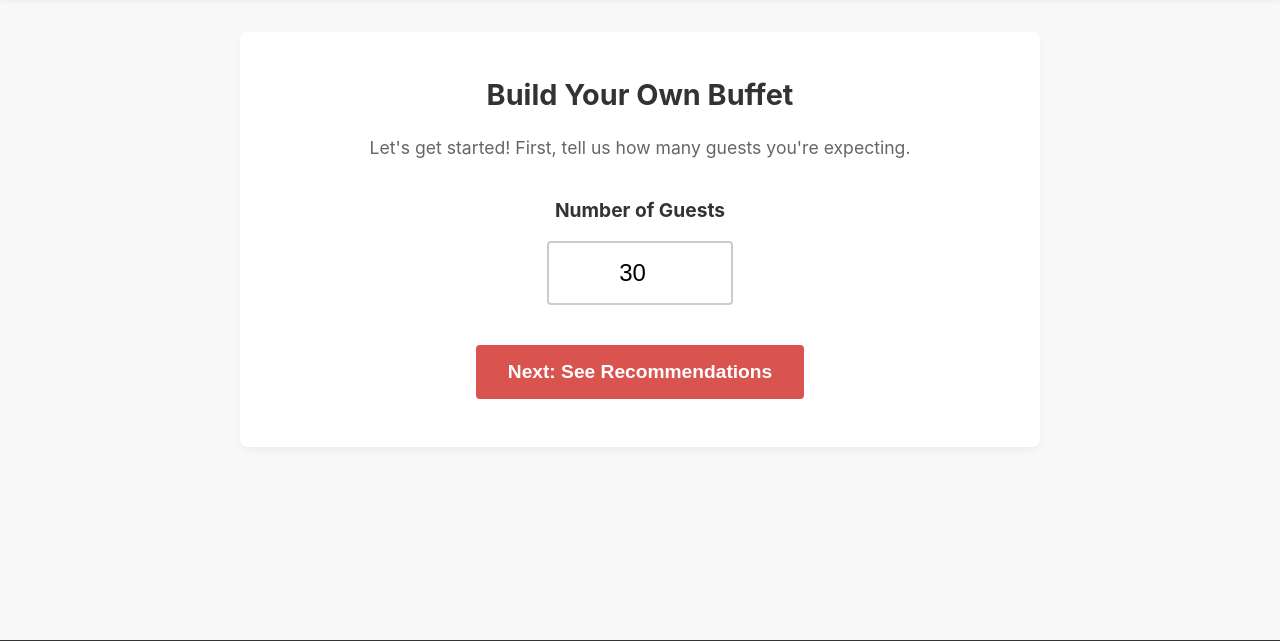
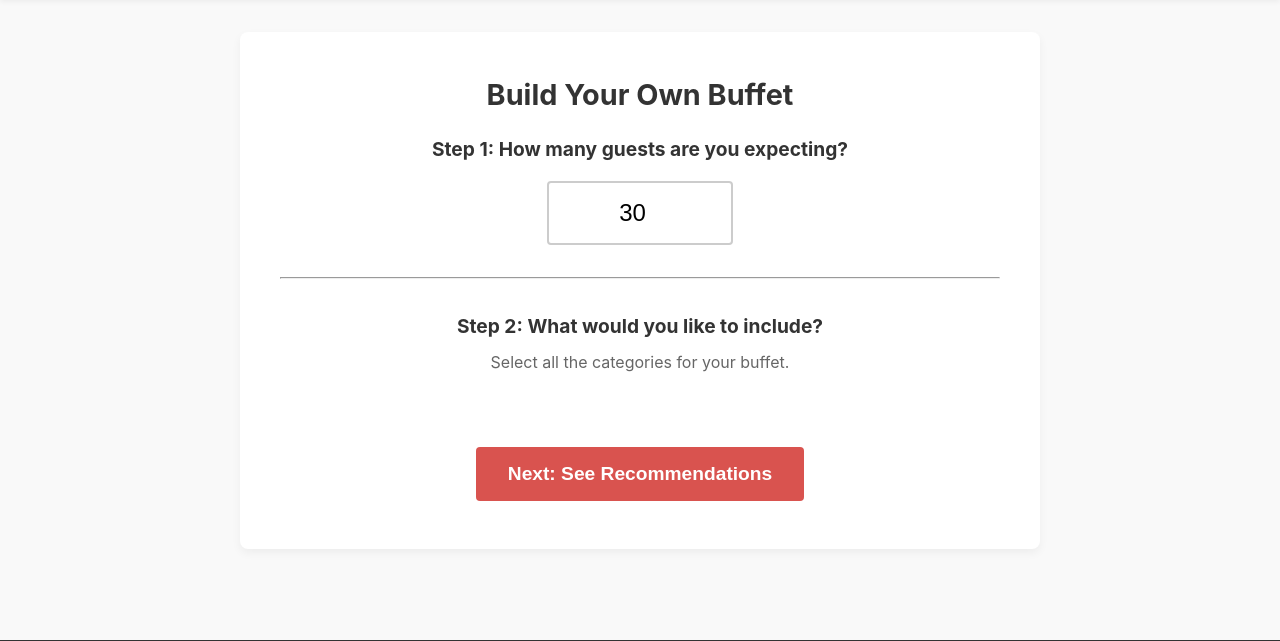
Before and after one commit to oks328/anjets-catering-pos, a Flask app: page /buffet-builder in a window 1280 px wide. Shown: the part 72-713 px from the top of the page. Run offline with Flask 3, Linux system fonts and the light colour scheme; the visitor is signed in with stand-in values (Sample User, id 1); data that the repository does not hold is empty.

Commit message:
added reco checklist

```diff
--- a/app/routes.py
+++ b/app/routes.py
@@ -904,16 +904,23 @@ def client_reset_token(token):
 @customer_login_required
 def buffet_wizard_start():
     """
-    (R)EAD: Show Step 1 of the buffet wizard: How many guests?
-    """
-    return render_template('client_buffet_step1.html')
+    (R)EAD: Show Step 1 of the buffet wizard:
+    Ask for guest count AND category checklist.
+    """
+    # --- NEW: Fetch all active categories for the checklist ---
+    categories = Category.query.filter_by(is_active=True).order_by(Category.name.asc()).all()
+
+    return render_template(
+        'client_buffet_step1.html',
+        categories=categories  # <-- Pass the categories to the template
+    )
 
 @app.route('/buffet-builder/reco', methods=['POST'])
 @customer_login_required
 def buffet_wizard_reco():
     """
-    (C)REATE: Processes guest count, calculates recommendations,
-    and redirects user to the first selection page (Ulam).
+    (C)REATE: Processes guest count AND a dynamic category list.
+    Redirects user to the first selection page.
     """
     try:
         guest_count = int(request.form.get('guest_count'))
@@ -922,30 +929,37 @@ def buffet_wizard_reco():
     except:
         guest_count = 30 # Default if something goes wrong
 
-    # --- Smart Recommendation Logic ---
-    # 1 dish type per 10 guests, rounded up. Noodles serve more (1 per 15).
-    num_ulam = (guest_count + 9) // 10
-    num_noodles = (guest_count + 14) // 15
-    num_dessert = (guest_count + 14) // 15
-
-    recommendations = {
-        'Ulam': num_ulam,
-        'Noodles': num_noodles,
-        'Dessert': num_dessert
-    }
-
-    # --- Initialize Session State ---
+    # --- NEW DYNAMIC LOGIC ---
+    # 1. Get the list of checked categories from the form
+    selected_categories = request.form.getlist('categories')
+
+    if not selected_categories:
+        flash("Please select at least one category to include in your buffet.", 'danger')
+        return redirect(url_for('buffet_wizard_start'))
+
+    # 2. Dynamically build the recommendations dictionary
+    recommendations = {}
+    for category_name in selected_categories:
+        # We'll use a simple rule for all categories for now
+        # You can customize this later (e.g., if category_name == 'Noodles')
+        if category_name in ['Noodles', 'Dessert']:
+            count = (guest_count + 14) // 15 # Serves 15
+        else:
+            count = (guest_count + 9) // 10 # Serves 10
+
+        recommendations[category_name] = count
+    # --- END OF DYNAMIC LOGIC ---
+
+    # 3. Initialize Session State
     session['buffet_recommendations'] = recommendations
     session['buffet_guest_count'] = guest_count
     session['buffet_package'] = {} # This will store the final selected items
 
-    # --- Define the sequence of pages/categories for the wizard ---
-    # The wizard must step through these categories in this exact order.
-    wizard_sequence = ['Ulam', 'Noodles', 'Dessert']
-    session['buffet_sequence'] = wizard_sequence
-
-    # --- Redirect to the first selection page ---
-    return redirect(url_for('buffet_wizard_select', category_name='Ulam'))
+    # 4. The wizard sequence is now the list the user selected
+    session['buffet_sequence'] = selected_categories
+
+    # 5. Redirect to the *first* category in their custom list
+    return redirect(url_for('buffet_wizard_select', category_name=selected_categories[0]))
 
 @app.route('/buffet-builder/select/<string:category_name>', methods=['GET', 'POST'])
 @customer_login_required
--- a/app/static/css/client_style.css
+++ b/app/static/css/client_style.css
@@ -986,3 +986,20 @@ a.btn-checkout {
     background-color: #aaa;
     border-color: #aaa;
 }
+
+/* --- Buffet Category Checklist Grid --- */
+.category-checklist {
+    display: grid;
+    /* This creates a responsive grid that fits as many
+       150px columns as it can, then wraps. */
+    grid-template-columns: repeat(auto-fit, minmax(150px, 1fr));
+    gap: 1rem;
+    margin: 1.5rem 0; /* Give it some space */
+    font-size: 1.1rem;
+}
+
+/* Make sure the option card text is centered */
+.category-checklist .option-card {
+    padding: 1rem;
+    text-align: center;
+}
--- a/app/templates/client_buffet_step1.html
+++ b/app/templates/client_buffet_step1.html
@@ -6,13 +6,30 @@
 <div class="wizard-container">
     <div class="wizard-step-card">
         <h2>Build Your Own Buffet</h2>
-        <p>Let's get started! First, tell us how many guests you're expecting.</p>
 
         <form action="{{ url_for('buffet_wizard_reco') }}" method="POST">
-            <div class="form-group">
-                <label for="guest_count">Number of Guests</label>
+
+            <div class="form-group" style="margin-bottom: 2rem;">
+                <label for="guest_count" style="font-size: 1.2rem; font-weight: bold;">Step 1: How many guests are you expecting?</label>
                 <br>
                 <input type="number" id="guest_count" name="guest_count" class="form-control-lg" value="30" min="1" required>
+            </div>
+
+            <hr style="margin: 2rem 0;">
+
+            <div class="form-group">
+                <label style="font-size: 1.2rem; font-weight: bold;">Step 2: What would you like to include?</label>
+                <p style="font-size: 1rem; color: #666; margin-top: 0.5rem;">Select all the categories for your buffet.</p>
+
+                <div class="category-checklist">
+                    {% for category in categories %}
+                        <label class="option-card" style="padding: 1rem; text-align: center;">
+                            <input type="checkbox" name="categories" value="{{ category.name }}" checked
+                                   style="transform: scale(1.3); margin-right: 1rem;">
+                            <strong>{{ category.name }}</strong>
+                        </label>
+                    {% endfor %}
+                </div>
             </div>
 
             <div class="form-group" style="margin-top: 2rem;">
```
